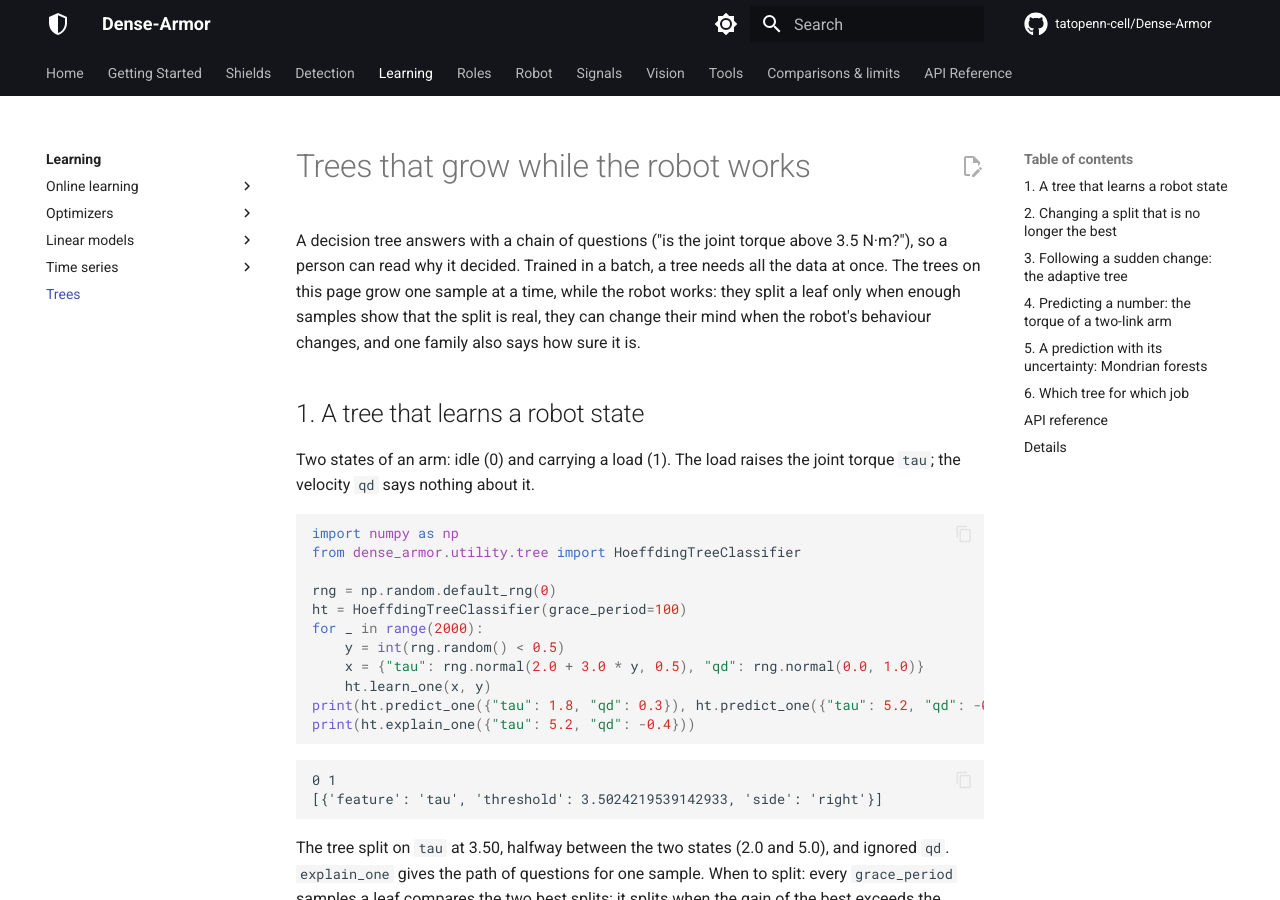
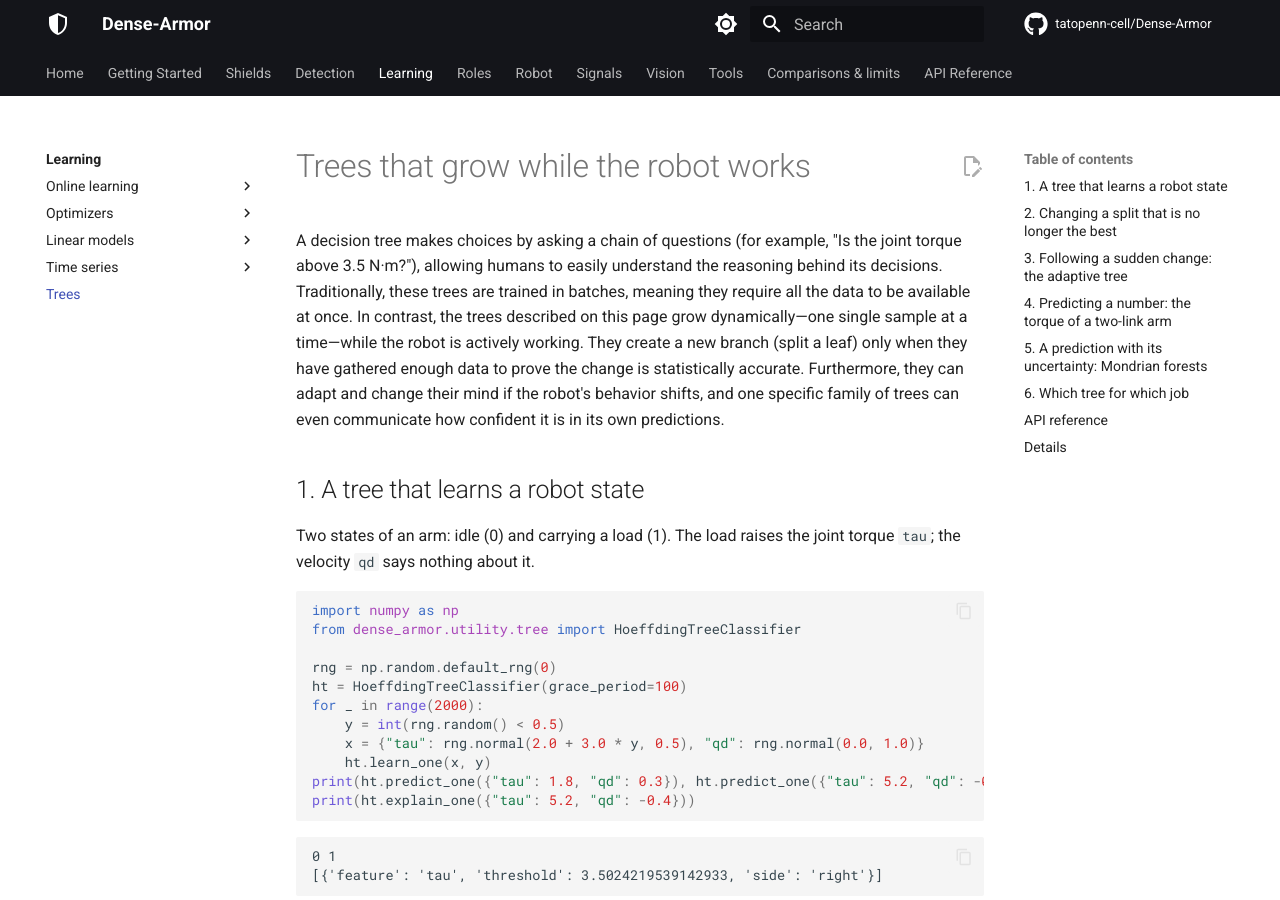
Before and after one commit to tatopenn-cell/Dense-Armor, an MkDocs documentation site: the page built from docs/tree/index.md, in a window 1280 px wide and 900 px high. Built offline with MkDocs 1.6.1 and Material for MkDocs 9.7.7, drawn with Linux system fonts in a browser that asks for light colours; comment, search, counter and statistics services are not loaded.

Commit message:
Enhance description of dynamic decision trees
Revised explanation of decision trees for clarity and detail.

```diff
--- a/docs/tree/index.md
+++ b/docs/tree/index.md
@@ -1,10 +1,9 @@
 # Trees that grow while the robot works
 
-A decision tree answers with a chain of questions ("is the joint torque above 3.5 N·m?"), so a
-person can read why it decided. Trained in a batch, a tree needs all the data at once. The trees
-on this page grow one sample at a time, while the robot works: they split a leaf only when
-enough samples show that the split is real, they can change their mind when the robot's
-behaviour changes, and one family also says how sure it is.
+A decision tree makes choices by asking a chain of questions (for example, "Is the joint torque above 3.5 N·m?"), allowing humans to easily understand the reasoning behind its decisions.
+Traditionally, these trees are trained in batches, meaning they require all the data to be available at once. In contrast, the trees described on this page grow dynamically—one single sample at a time—while the robot is actively working. They create a new branch (split a leaf) only when they have gathered enough data to prove the change is statistically accurate.
+Furthermore, they can adapt and change their mind if the robot's behavior shifts, and one specific family of trees can even communicate how confident it is in its own predictions.
+
 
 ## 1. A tree that learns a robot state
 
```
